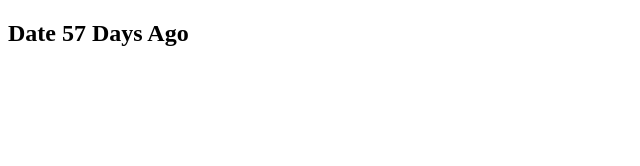
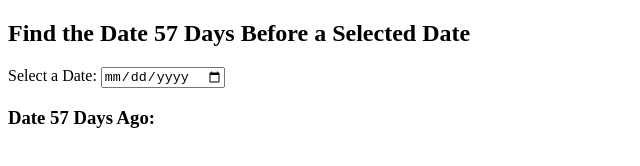
Before and after one commit to jkoest8/57days, a plain HTML site: page index.html in a window 1280 px wide. Shown: the whole page, without its empty margins (0-640 px from the left). Drawn offline with Linux system fonts and the light colour scheme.

Commit message:
Update index.html

```diff
--- a/index.html
+++ b/index.html
@@ -4,8 +4,14 @@
     <title>Date Calculation</title>
 </head>
 <body>
-    <h2>Date 57 Days Ago</h2>
-    <div id="date57DaysAgo"></div>
+    <h2>Find the Date 57 Days Before a Selected Date</h2>
+    <label for="selectedDate">Select a Date:</label>
+    <input type="date" id="selectedDate" onchange="calculateDate()">
+
+    <div>
+        <h3>Date 57 Days Ago:</h3>
+        <div id="date57DaysAgo"></div>
+    </div>
 
     <script src="dateCalculation.js"></script>
 </body>
```
